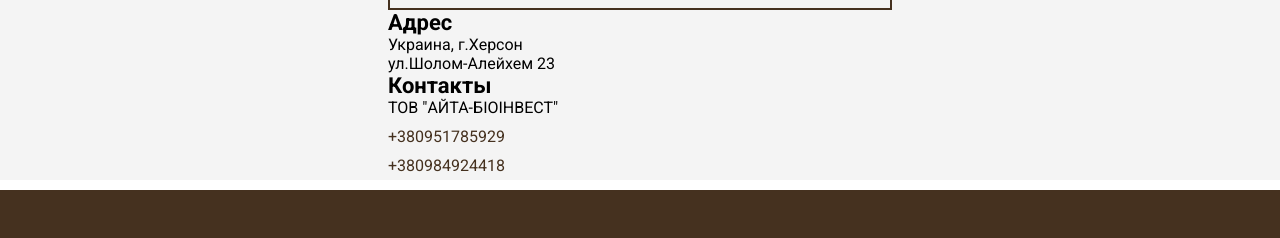
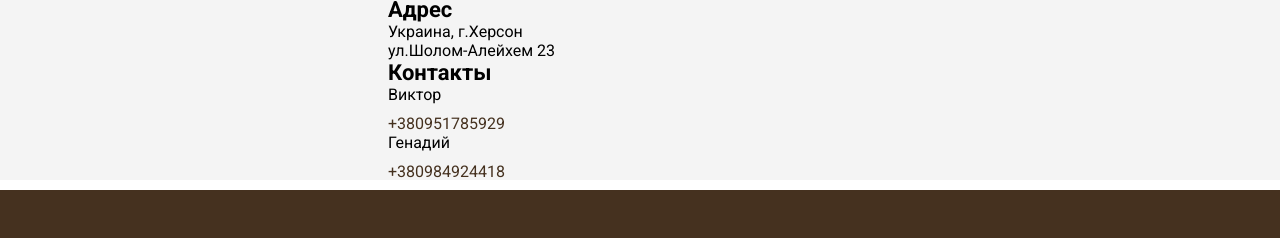
Before and after one commit to iodomidol/iodomidol, a plain HTML site: page index.html in a window 1280 px wide. Shown: the part 3485-3723 px from the top of the page. Drawn offline with Linux system fonts and the light colour scheme; grey boxes are pictures that could not be loaded.

Commit message:
Update index.html

```diff
--- a/index.html
+++ b/index.html
@@ -183,9 +183,10 @@
                 <h3>Адрес</h3>
                 <p>Украина, г.Херсон<br>ул.Шолом-Алейхем 23</p>
                 <h3>Контакты</h3>
-                <p>ТОВ "АЙТА-БІОІНВЕСТ"</p>
+                <p>Виктор</p>
                 <a href="tel:+380951785929">+380951785929</a>
                 <br>
+                <p>Генадий</p>
                 <a href="tel:+380984924418">+380984924418</a>
               </div>
             </div>
@@ -194,7 +195,7 @@
       </div>
     </section>
     <footer>
-      <p>&copy; 2020 Taras Chirkov<p>
+      <p>&copy; 2020<p>
     </footer>
     <div class="popup" id="modal">
       <div class="popup__overlay">
```
